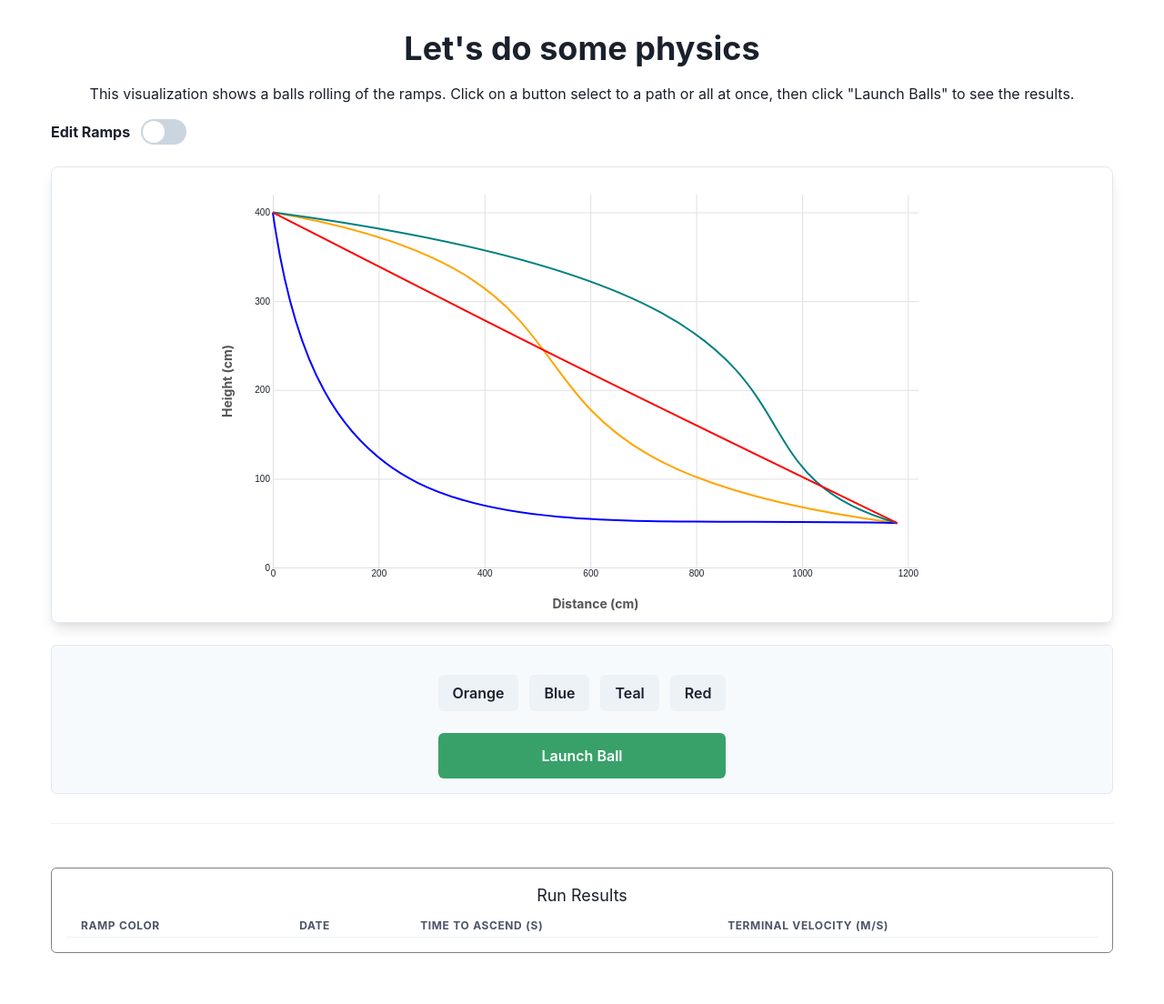
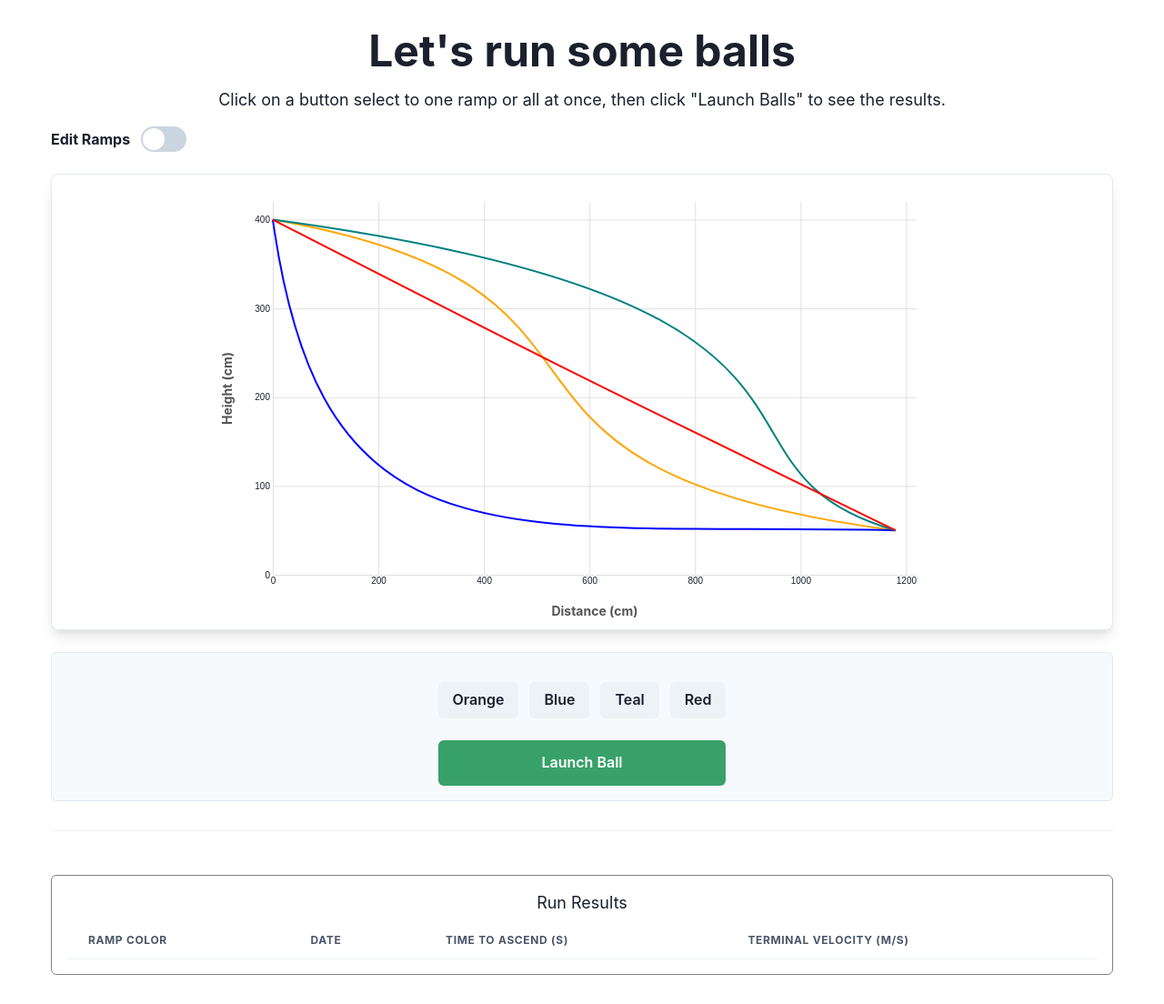
Before and after one commit to anton-g-kulikov/physics-visualizer, a Next.js app: page / in a window 1280 px wide. Shown: the whole page at 91% size. Before the commit the page ends 1080 px from the top, so only its background shows below. Built offline with nearby package versions, Linux system fonts and the light colour scheme.

Commit message:
feat: enhance index page layout and improve accessibility with updated text and meta tags

```diff
--- a/src/components/PhysicsVisualizer/RunHistoryTable.tsx
+++ b/src/components/PhysicsVisualizer/RunHistoryTable.tsx
@@ -1,5 +1,19 @@
 import React from "react";
-import { Box, Table, Thead, Tbody, Tr, Th, Td, Text } from "@chakra-ui/react";
+import {
+  Box,
+  Table,
+  Thead,
+  Tbody,
+  Tr,
+  Th,
+  Td,
+  Text,
+  useBreakpointValue,
+  Stack,
+  Flex,
+  Badge,
+  Heading,
+} from "@chakra-ui/react";
 import { RunHistoryRecord } from "./types";
 
 interface RunHistoryTableProps {
@@ -16,12 +30,78 @@ export const RunHistoryTable = ({ runHistory }: RunHistoryTableProps) => {
     {}
   );
 
+  // Use different display formats based on screen size
+  const displayMode = useBreakpointValue({ base: "cards", md: "table" });
+  const fontSize = useBreakpointValue({ base: "xs", sm: "sm", md: "md" });
+  const tableSize = useBreakpointValue({ base: "sm", md: "md" });
+
+  // Format color name with first letter capitalized
+  const formatColor = (color: string) =>
+    color.charAt(0).toUpperCase() + color.slice(1);
+
+  if (displayMode === "cards") {
+    // Card layout for mobile
+    return (
+      <Box mt={4} width="100%">
+        <Heading size="md" mb={3}>
+          Run Results
+        </Heading>
+        {Object.entries(groupedHistory).map(([color, runs]) => (
+          <Box key={color} mb={4}>
+            <Badge colorScheme={color} mb={2} fontSize="sm" px={2} py={1}>
+              {formatColor(color)}
+            </Badge>
+            <Stack spacing={3}>
+              {runs.map((run) => (
+                <Box
+                  key={run.id}
+                  borderWidth="1px"
+                  borderRadius="md"
+                  p={3}
+                  bg="white"
+                  shadow="sm"
+                >
+                  <Flex justifyContent="space-between" mb={1}>
+                    <Text fontSize={fontSize} fontWeight="bold">
+                      Date:
+                    </Text>
+                    <Text fontSize={fontSize}>{run.date}</Text>
+                  </Flex>
+                  <Flex justifyContent="space-between" mb={1}>
+                    <Text fontSize={fontSize} fontWeight="bold">
+                      Time to Ascend:
+                    </Text>
+                    <Text fontSize={fontSize}>{run.timeToAscend} s</Text>
+                  </Flex>
+                  <Flex justifyContent="space-between">
+                    <Text fontSize={fontSize} fontWeight="bold">
+                      Terminal Velocity:
+                    </Text>
+                    <Text fontSize={fontSize}>{run.terminalVelocity} m/s</Text>
+                  </Flex>
+                </Box>
+              ))}
+            </Stack>
+          </Box>
+        ))}
+      </Box>
+    );
+  }
+
+  // Table layout for larger screens
   return (
-    <Box mt={4} p={4} border="1px solid gray" borderRadius="md" width="100%">
+    <Box
+      mt={4}
+      p={4}
+      border="1px solid gray"
+      borderRadius="md"
+      width="100%"
+      overflowX="auto" // Enable horizontal scrolling on smaller screens
+    >
       <Text fontSize="lg" mb={2}>
         Run Results
       </Text>
-      <Table variant="simple" size="sm">
+      <Table variant="simple" size={tableSize}>
         <Thead>
           <Tr>
             <Th>Ramp Color</Th>
@@ -34,13 +114,11 @@ export const RunHistoryTable = ({ runHistory }: RunHistoryTableProps) => {
           {Object.entries(groupedHistory).map(([color, runs]) => (
             <React.Fragment key={color}>
               <Tr fontWeight="bold" bg="gray.100">
-                <Td colSpan={4}>
-                  {color.charAt(0).toUpperCase() + color.slice(1)}
-                </Td>
+                <Td colSpan={4}>{formatColor(color)}</Td>
               </Tr>
               {runs.map((run) => (
                 <Tr key={run.id}>
-                  <Td>{color.charAt(0).toUpperCase() + color.slice(1)}</Td>
+                  <Td>{formatColor(color)}</Td>
                   <Td>{run.date}</Td>
                   <Td>{run.timeToAscend}</Td>
                   <Td>{run.terminalVelocity}</Td>
--- a/src/components/PhysicsVisualizer/VisualizationCanvas.tsx
+++ b/src/components/PhysicsVisualizer/VisualizationCanvas.tsx
@@ -1,6 +1,6 @@
-import React, { useEffect, useRef } from "react";
+import React, { useEffect, useRef, useState } from "react";
 import * as d3 from "d3";
-import { Box } from "@chakra-ui/react";
+import { Box, useBreakpointValue } from "@chakra-ui/react";
 import { Path, PlaneDimensions, RunHistoryRecord, PathPoints } from "./types";
 import { GRAVITY } from "./constants";
 
@@ -37,16 +37,52 @@ export const VisualizationCanvas: React.FC<VisualizationCanvasProps> = ({
   onRunComplete,
 }) => {
   const svgRef = useRef<SVGSVGElement | null>(null);
+  const containerRef = useRef<HTMLDivElement | null>(null);
+  const [dimensions, setDimensions] = useState({ width: 800, height: 500 });
+
+  // Adjust handle radius for mobile devices
+  const handleRadius = useBreakpointValue({ base: 8, md: 6 }) || 6;
+
+  // Update dimensions on resize
+  useEffect(() => {
+    const updateDimensions = () => {
+      if (containerRef.current) {
+        const width = containerRef.current.clientWidth;
+        // Maintain aspect ratio (1.6:1)
+        const height = Math.min(500, width * 0.625);
+        setDimensions({ width, height });
+      }
+    };
+
+    updateDimensions();
+    window.addEventListener("resize", updateDimensions);
+    return () => window.removeEventListener("resize", updateDimensions);
+  }, []);
 
   useEffect(() => {
+    if (!containerRef.current) return;
+
     const svg = d3.select(svgRef.current);
     svg.selectAll("*").remove(); // Clear previous drawing
 
-    const margin = { top: 30, right: 30, bottom: 60, left: 60 };
-    const width = 800 - margin.left - margin.right;
-    const height = 500 - margin.top - margin.bottom;
+    // Use relative dimensions rather than fixed pixels
+    const width = dimensions.width;
+    const height = dimensions.height;
+
+    // Scale margins proportionally to the canvas size
+    const margin = {
+      top: Math.max(20, height * 0.06),
+      right: Math.max(20, width * 0.04),
+      bottom: Math.max(40, height * 0.12),
+      left: Math.max(40, width * 0.075),
+    };
+
+    const innerWidth = width - margin.left - margin.right;
+    const innerHeight = height - margin.top - margin.bottom;
 
     const g = svg
+      .attr("width", width)
+      .attr("height", height)
       .append("g")
       .attr("transform", `translate(${margin.left},${margin.top})`);
 
@@ -69,11 +105,15 @@ export const VisualizationCanvas: React.FC<VisualizationCanvasProps> = ({
     const xScale = d3
       .scaleLinear()
       .domain([0, Math.max(planeDimensions.x, maxX)])
-      .range([0, width]);
+      .range([0, innerWidth]);
     const yScale = d3
       .scaleLinear()
       .domain([0, Math.max(planeDimensions.y, maxY)])
-      .range([height, 0]);
+      .range([innerHeight, 0]);
+
+    // Adjust number of ticks based on available space
+    const xTickCount = width < 500 ? 3 : 5;
+    const yTickCount = height < 300 ? 3 : 5;
 
     const transformPoint = (point: { x: number; y: number }) => ({
       x: xScale(point.x),
@@ -92,20 +132,20 @@ export const VisualizationCanvas: React.FC<VisualizationCanvasProps> = ({
     // Update tick formatting to be more compact
     const xAxis = d3
       .axisBottom(xScale)
-      .ticks(5)
-      .tickSize(-height)
+      .ticks(xTickCount)
+      .tickSize(-innerHeight)
       .tickFormat((d) => `${d}`);
 
     const yAxis = d3
       .axisLeft(yScale)
-      .ticks(5)
-      .tickSize(-width)
+      .ticks(yTickCount)
+      .tickSize(-innerWidth)
       .tickFormat((d) => `${d}`);
 
     // Add x-axis and remove its outer domain path
     const xAxisGroup = g
       .append("g")
-      .attr("transform", `translate(0, ${height})`)
+      .attr("transform", `translate(0, ${innerHeight})`)
       .call(xAxis);
     xAxisGroup.select(".domain").remove();
     xAxisGroup.selectAll("line").attr("stroke", "#e0e0e0");
@@ -115,40 +155,28 @@ export const VisualizationCanvas: React.FC<VisualizationCanvasProps> = ({
     yAxisGroup.select(".domain").remove();
     yAxisGroup.selectAll("line").attr("stroke", "#e0e0e0");
 
+    // Adjusted font sizes based on available space
+    const labelFontSize = Math.max(10, Math.min(14, width / 50));
+
     // Add axis labels with improved positioning and styling
     g.append("text")
-      .attr("x", width / 2)
-      .attr("y", height + margin.bottom - 15) // More space between axis and label
+      .attr("x", innerWidth / 2)
+      .attr("y", innerHeight + margin.bottom - 15)
       .attr("text-anchor", "middle")
-      .attr("font-size", "14px")
+      .attr("font-size", `${labelFontSize}px`)
       .attr("font-weight", "bold")
       .attr("fill", "#555")
       .text("Distance (cm)");
 
     g.append("text")
       .attr("transform", "rotate(-90)")
-      .attr("x", -height / 2)
-      .attr("y", -margin.left + 15) // More space between axis and label
+      .attr("x", -innerHeight / 2)
+      .attr("y", -margin.left + 15)
       .attr("text-anchor", "middle")
-      .attr("font-size", "14px")
+      .attr("font-size", `${labelFontSize}px`)
       .attr("font-weight", "bold")
       .attr("fill", "#555")
       .text("Height (cm)");
-
-    // Add units as separate labels to avoid overcrowding
-    g.append("text")
-      .attr("x", width)
-      .attr("y", height + 35)
-      .attr("text-anchor", "end")
-      .attr("font-size", "12px")
-      .attr("fill", "#777");
-
-    g.append("text")
-      .attr("x", -5)
-      .attr("y", -10)
-      .attr("text-anchor", "end")
-      .attr("font-size", "12px")
-      .attr("fill", "#777");
 
     // Update control lines function
     const updateControlLines = (
@@ -185,6 +213,7 @@ export const VisualizationCanvas: React.FC<VisualizationCanvasProps> = ({
       pointKey: string;
     };
 
+    // Enhanced drag handler with touch support
     const dragHandler = d3
       .drag<SVGCircleElement, DragDatum>()
       .on("drag", (event, d) => {
@@ -261,9 +290,7 @@ export const VisualizationCanvas: React.FC<VisualizationCanvasProps> = ({
           .attr("stroke-dasharray", "4")
           .attr("data-line", `${path.id}-cp2-end`);
 
-        // Draw handles as draggable circles
-        const handleRadius = 6;
-
+        // Draw handles as draggable circles with increased size for touch
         // Start handle
         g.append("circle")
           .datum({ pathId: path.id, pointKey: "start" })
@@ -377,13 +404,6 @@ export const VisualizationCanvas: React.FC<VisualizationCanvasProps> = ({
         setIsAnimating(false);
       });
     }
-
-    // Add inside useEffect, before drawing paths
-    console.log("planeDimensions:", planeDimensions);
-    console.log(
-      "Path points:",
-      paths.map((p) => p.points)
-    );
   }, [
     paths,
     selectedPaths,
@@ -393,14 +413,30 @@ export const VisualizationCanvas: React.FC<VisualizationCanvasProps> = ({
     updateControlPoint,
     onRunComplete,
     setIsAnimating,
+    dimensions,
+    handleRadius,
   ]);
 
   return (
-    <svg
-      ref={svgRef}
-      width={800}
-      height={500}
-      style={{ backgroundColor: "#fff" }}
-    />
+    <Box
+      ref={containerRef}
+      width="100%"
+      maxWidth="800px"
+      mx="auto"
+      overflowX="auto"
+      overflowY="hidden"
+    >
+      <svg
+        ref={svgRef}
+        style={{
+          backgroundColor: "#fff",
+          touchAction: "none", // Prevents default touch actions like scrolling
+          width: "100%",
+          height: "auto",
+        }}
+        viewBox={`0 0 ${dimensions.width} ${dimensions.height}`}
+        preserveAspectRatio="xMidYMid meet"
+      />
+    </Box>
   );
 };
--- a/src/pages/index.tsx
+++ b/src/pages/index.tsx
@@ -1,18 +1,38 @@
-import { ChakraProvider, Box, Heading, Text } from "@chakra-ui/react";
+import {
+  ChakraProvider,
+  Box,
+  Heading,
+  Text,
+  Container,
+} from "@chakra-ui/react";
 import React from "react";
+import Head from "next/head";
 import PhysicsVisualizer from "../components/PhysicsVisualizer/index";
 
 export default function Home() {
   return (
     <ChakraProvider>
-      <Box p="8" textAlign="center">
-        <Heading>Let's do some physics</Heading>
-        <Text mt="4">
-          This visualization shows a balls rolling of the ramps. Click on a button select to a path or all at once, then
-          click "Launch Balls" to see the results.
-        </Text>
-        <PhysicsVisualizer />
-      </Box>
+      <Head>
+        <title>Balls from Ramps</title>
+        <meta
+          name="viewport"
+          content="width=device-width, initial-scale=1.0, maximum-scale=1.0, user-scalable=no"
+        />
+        <meta
+          name="description"
+          content="Interactive physics visualization showing balls rolling down ramps"
+        />
+      </Head>
+      <Container maxW="container.xl" px={[2, 4, 8]}>
+        <Box py={[4, 6, 8]} textAlign="center">
+          <Heading size={["lg", "xl", "2xl"]}>Let's run some balls</Heading>
+          <Text mt={4} fontSize={["sm", "md", "lg"]}>
+            Click on a button select to one ramp or all at once, then click "Launch Balls" to
+            see the results.
+          </Text>
+          <PhysicsVisualizer />
+        </Box>
+      </Container>
     </ChakraProvider>
   );
 }
```
